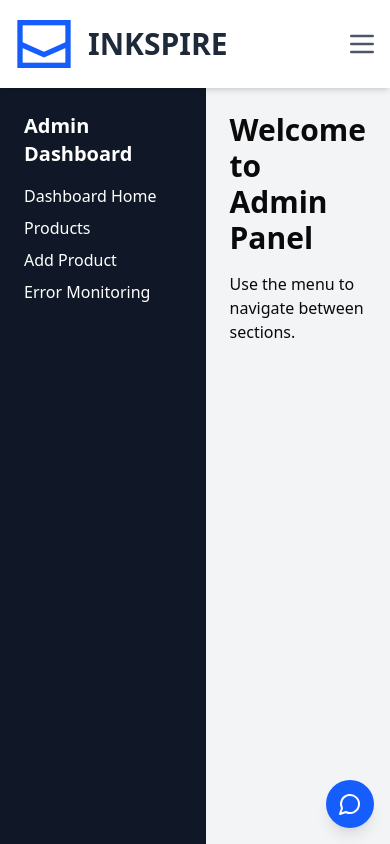
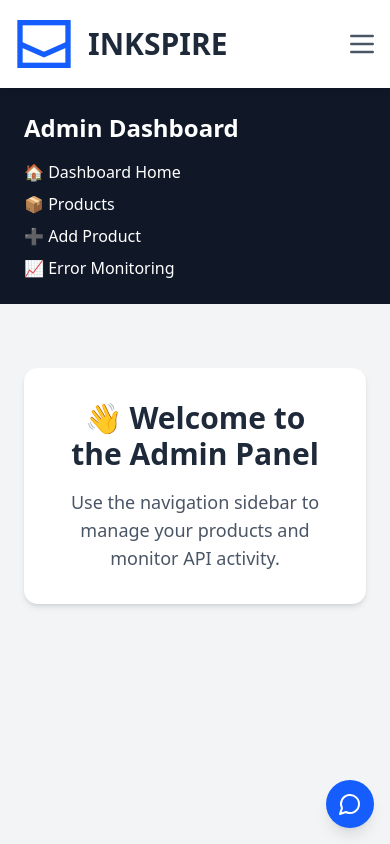
Before and after one commit to CodeAki-team/Book-Store, a Next.js app: page /admin in a window 390 px wide. Shown: the top 844 px of the page. Built offline with nearby package versions, Linux system fonts and the light colour scheme.

Commit message:
fix : ui  and responsive in admin

```diff
--- a/src/app/admin/layout.tsx
+++ b/src/app/admin/layout.tsx
@@ -3,22 +3,22 @@ import { ReactNode } from "react";
 
 export default function AdminLayout({ children }: { children: ReactNode }) {
   return (
-    <div className="min-h-screen flex">
+    <div className="min-h-screen flex flex-col md:flex-row">
       {/* Sidebar */}
-      <aside className="w-64 bg-gray-900 text-white p-6 space-y-4">
-        <h2 className="text-xl font-bold">Admin Dashboard</h2>
+      <aside className="md:w-64 w-full bg-gray-900 text-white p-6 space-y-4">
+        <h2 className="text-2xl font-bold">Admin Dashboard</h2>
         <nav className="space-y-2">
-          <Link href="/admin" className="block hover:underline">
-            Dashboard Home
+          <Link href="/admin" className="block hover:text-green-300 transition">
+            🏠 Dashboard Home
           </Link>
-          <Link href="/admin/products" className="block hover:underline">
-            Products
+          <Link href="/admin/products" className="block hover:text-green-300 transition">
+            📦 Products
           </Link>
-          <Link href="/admin/products/new" className="block hover:underline">
-            Add Product
+          <Link href="/admin/products/new" className="block hover:text-green-300 transition">
+            ➕ Add Product
           </Link>
-          <Link href="/admin/monitoring" className="block hover:underline">
-            Error Monitoring
+          <Link href="/admin/monitoring" className="block hover:text-green-300 transition">
+            📈 Error Monitoring
           </Link>
         </nav>
       </aside>
--- a/src/app/admin/page.tsx
+++ b/src/app/admin/page.tsx
@@ -1,8 +1,14 @@
 export default function AdminHome() {
   return (
-    <div>
-      <h1 className="text-3xl font-bold mb-4">Welcome to Admin Panel</h1>
-      <p>Use the menu to navigate between sections.</p>
+    <div className="max-w-4xl mx-auto mt-10">
+      <div className="bg-white shadow-md rounded-xl p-8 text-center">
+        <h1 className="text-3xl md:text-4xl font-bold text-gray-800 mb-4 animate-fade-in">
+          👋 Welcome to the Admin Panel
+        </h1>
+        <p className="text-gray-600 text-lg">
+          Use the navigation sidebar to manage your products and monitor API activity.
+        </p>
+      </div>
     </div>
   );
 }
--- a/src/app/admin/products/edit/[id]/page.tsx
+++ b/src/app/admin/products/edit/[id]/page.tsx
@@ -14,7 +14,9 @@ export default function EditProductPage() {
   const [book, setBook] = useState({
     title: '',
     author: '',
+    category:'',
     price: '',
+    rating:'',
     stock: '',
   });
   const [error, setError] = useState('');
@@ -85,6 +87,15 @@ export default function EditProductPage() {
           />
         </div>
         <div>
+          <label className="block">category</label>
+          <input
+            type="text"
+            className="w-full p-2 border"
+            value={book.category}
+            onChange={e => setBook({ ...book, category: e.target.value })}
+          />
+        </div>
+        <div>
           <label className="block">Price</label>
           <input
             type="number"
@@ -102,6 +113,15 @@ export default function EditProductPage() {
             onChange={e => setBook({ ...book, stock: e.target.value })}
           />
         </div>
+        <div>
+          <label className="block">rating</label>
+          <input
+            type="number"
+            className="w-full p-2 border"
+            value={book.rating}
+            onChange={e => setBook({ ...book, rating: e.target.value })}
+          />
+        </div>
         <button
           type="button"
           onClick={handleUpdate}
--- a/src/app/admin/products/new/page.tsx
+++ b/src/app/admin/products/new/page.tsx
@@ -1,6 +1,6 @@
 'use client';
 
-import { useState } from 'react';
+import { useState, useEffect } from 'react';
 import { useRouter } from 'next/navigation';
 import { Input } from '@/components/ui/input';
 import { Textarea } from '@/components/ui/textarea';
@@ -17,6 +17,8 @@ export default function AddBookPage() {
     rating: '',
     description: '',
     image: null as File | null,
+    category: '', // تغییر داده شد از categoryId به category
+    extraField: '' // فیلد جدید برای ورودی آزاد
   });
 
   const [error, setError] = useState('');
@@ -31,11 +33,10 @@ export default function AddBookPage() {
   const handleFileChange = (e: React.ChangeEvent<HTMLInputElement>) => {
     const file = e.target.files?.[0] || null;
     setForm(prev => ({ ...prev, image: file }));
-
   };
 
   const validateForm = () => {
-    if (!form.title || !form.author || !form.price || !form.stock || !form.rating || !form.description || !form.image) {
+    if (!form.title || !form.author || !form.price || !form.stock || !form.rating || !form.description || !form.image || !form.category) {
       setError('All fields are required.');
       return false;
     }
@@ -49,7 +50,7 @@ export default function AddBookPage() {
     }
     return true;
   };
-  console.log(form.image)
+
   const handleSubmit = async () => {
     setError('');
     if (!validateForm()) return;
@@ -67,8 +68,6 @@ export default function AddBookPage() {
 
       if (uploadError){
         console.log('uploadError', uploadError);
-
-
         throw new Error(`Image upload failed: ${uploadError.message}`);
       }
       const { data: publicData } = supabase.storage
@@ -88,6 +87,7 @@ export default function AddBookPage() {
           rating: Number(form.rating),
           description: form.description,
           image: publicUrl,
+          category: form.category, // استفاده از category به جای categoryId
         });
 
       if (insertError) throw new Error(`Book insert failed: ${insertError.message}`);
@@ -100,8 +100,6 @@ export default function AddBookPage() {
       setLoading(false);
     }
   };
-
-
 
   return (
     <div className="max-w-2xl mx-auto mt-8">
@@ -117,6 +115,10 @@ export default function AddBookPage() {
           <Input name="stock" placeholder="Stock" onChange={handleChange} />
           <Input name="rating" placeholder="Rating (0-5)" onChange={handleChange} />
           <Textarea name="description" placeholder="Description" onChange={handleChange} />
+
+          {/* Input برای دسته‌بندی (category) به‌جای select */}
+          <Input name="category" placeholder="Category" onChange={handleChange} />
+
           <Input type="file" accept="image/*" onChange={handleFileChange} />
 
           <Button onClick={handleSubmit} disabled={loading}>
```
